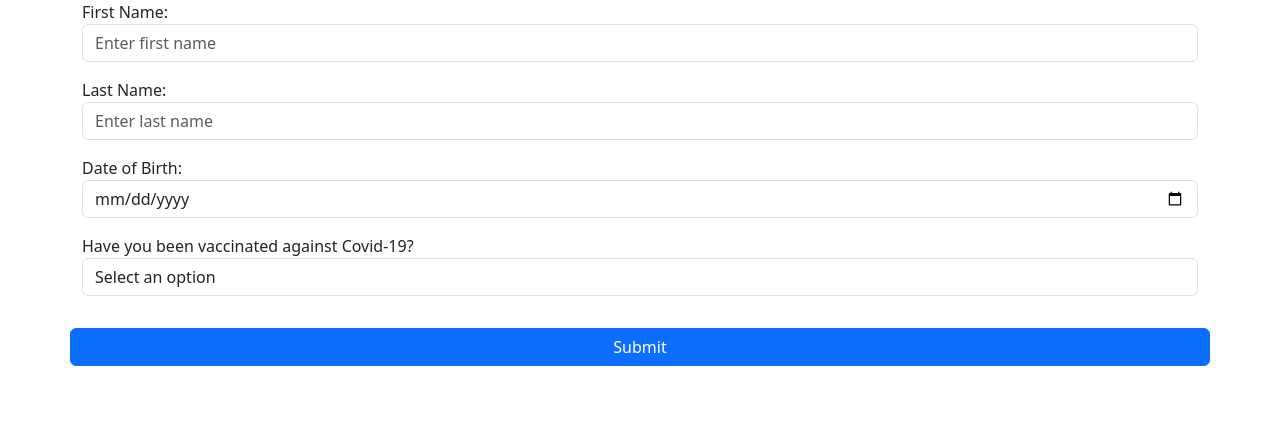
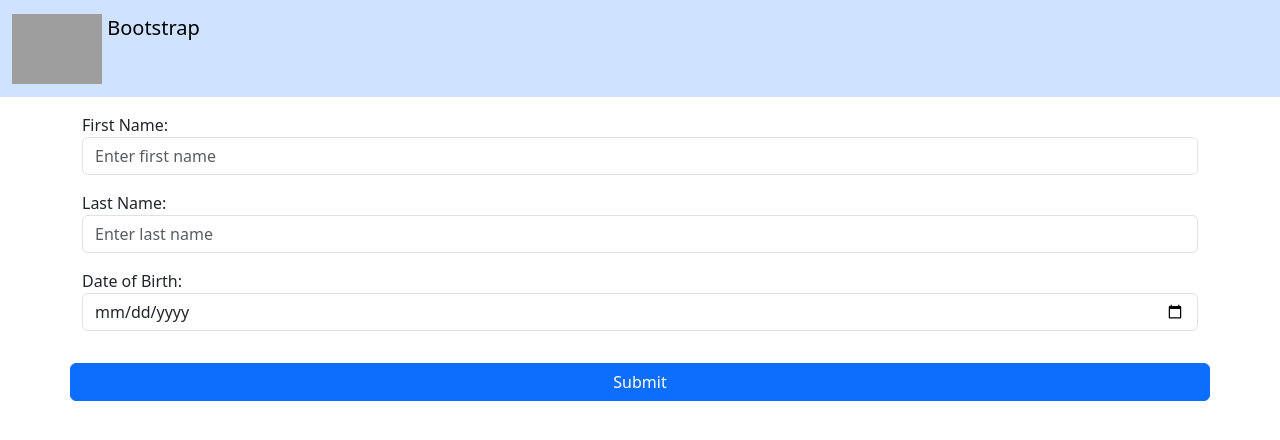
Before and after one commit to josbeporcayo/formbetofastapi, a FastAPI app: page / in a window 1280 px wide. Shown: the top 440 px of the page. Run offline with FastAPI, Linux system fonts and the light colour scheme; grey boxes are pictures that could not be loaded.

Commit message:
:sparkles: Se agrego un navbar para tener mas formato

```diff
--- a/templates/index.html
+++ b/templates/index.html
@@ -7,7 +7,15 @@
     <link href="https://cdn.jsdelivr.net/npm/bootstrap@5.3.3/dist/css/bootstrap.min.css" rel="stylesheet" integrity="sha384-QWTKZyjpPEjISv5WaRU9OFeRpok6YctnYmDr5pNlyT2bRjXh0JMhjY6hW+ALEwIH" crossorigin="anonymous">
   </head>
   <body>
-    <form class="container" action="/submit" method="post">
+    <nav class="navbar bg-body-tertiary bg-primary-subtle mb-3" >
+      <div class="container-fluid">
+        <a class="navbar-brand" href="#">
+          <img src="https://www.einerd.com.br/wp-content/uploads/2014/09/bob-esponja-3.jpg" alt="Logo" width="90" height="70" class="d-inline-block align-text-top">
+          Bootstrap
+        </a>
+      </div>
+    </nav>
+    <form class="container" action="/submitpaciente" method="post">
       <div class="row mb-3" id="formbody">
         <div class="form-group mb-3">
           <label for="firstName">First Name:</label>
@@ -21,14 +29,14 @@
           <label for="dateOfBirth">Date of Birth:</label>
           <input type="date" class="form-control" id="dateOfBirth" name="dateOfBirth" placeholder="Enter date of birth">
         </div>
-        <div class="form-group mb-3" id="vaccinationStatusContainer">
+        <!-- <div class="form-group mb-3" id="vaccinationStatusContainer">
           <label for="vaccinationStatus">Have you been vaccinated against Covid-19?</label>
           <select class="form-control" id="vaccinationStatus" name="vaccinationStatus">
               <option value="">Select an option</option>
               <option value="yes">Yes</option>
               <option value="no">No</option>
           </select>
-        </div>
+        </div> -->
       </div>
       <div class="row mb-3">
         <button type="submit" class="btn btn-primary">Submit</button>
@@ -37,6 +45,5 @@
 
     <script src="https://cdn.jsdelivr.net/npm/bootstrap@5.3.3/dist/js/bootstrap.bundle.min.js" integrity="sha384-YvpcrYf0tY3lHB60NNkmXc5s9fDVZLESaAA55NDzOxhy9GkcIdslK1eN7N6jIeHz" crossorigin="anonymous"></script>
     <script src="https://cdn.jsdelivr.net/npm/d3@7"></script>
-    <script src="{{ url_for('static', path='js/statusvacu.js') }}"></script>
   </body>
 </html>
```
